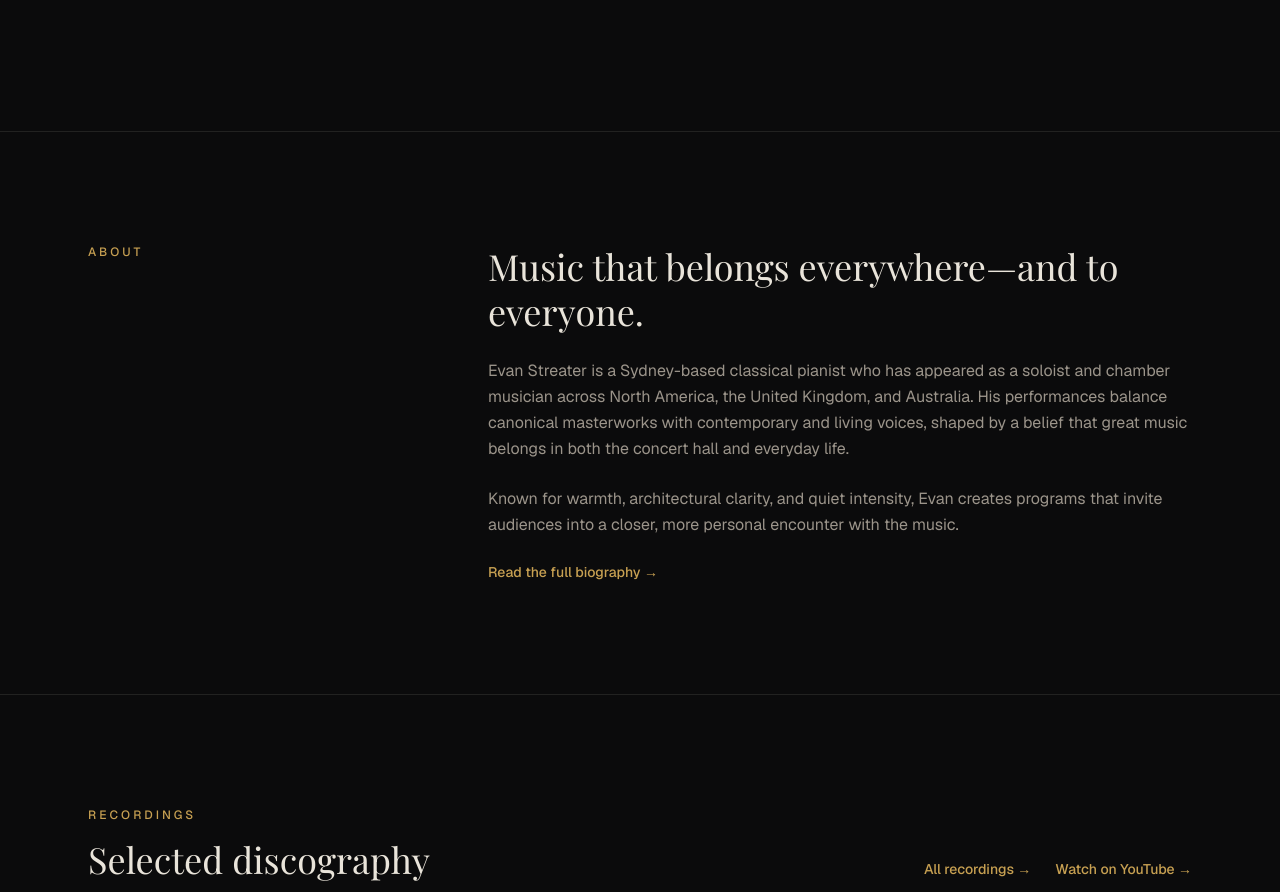
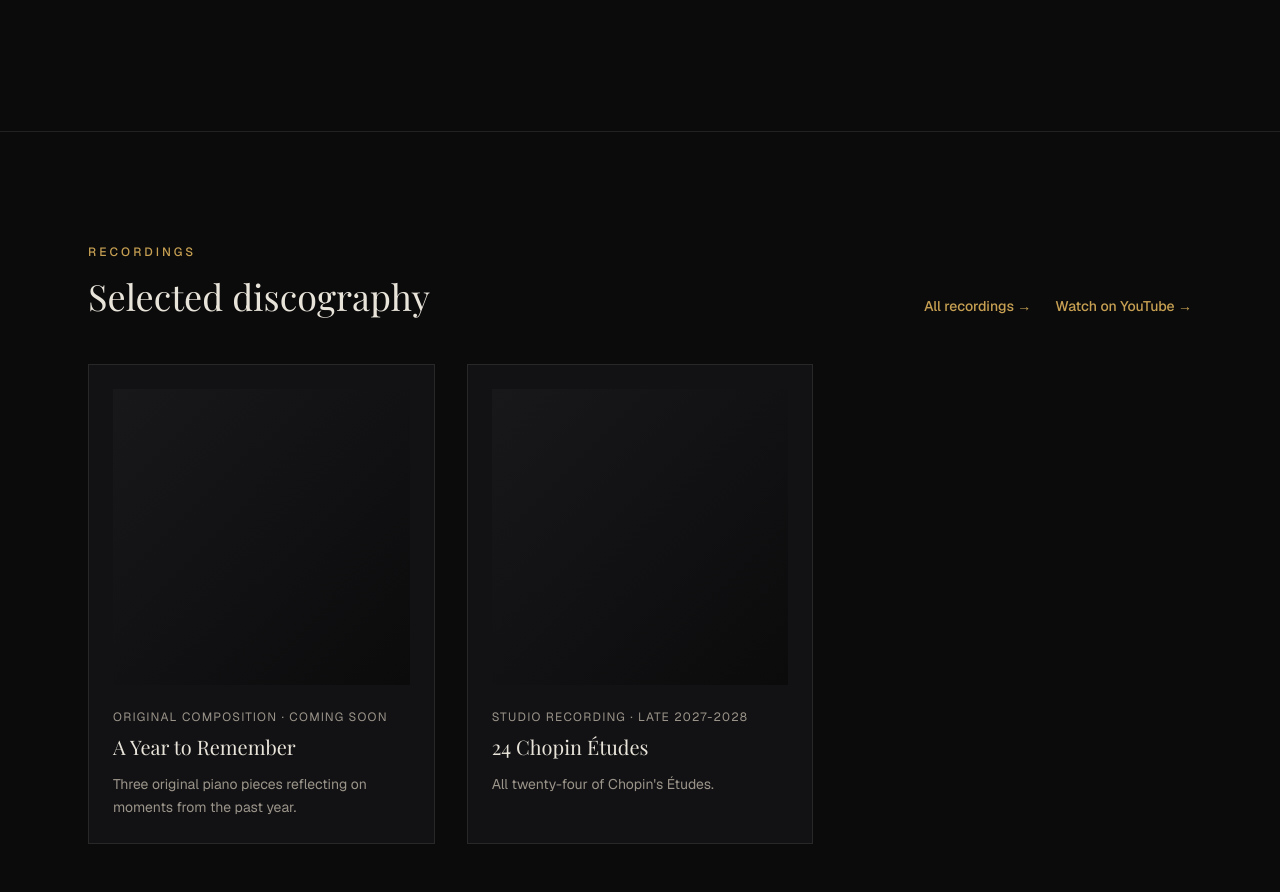
Before and after one commit to dolanmiu/Evan-Streater-Personal-Website, a Next.js app: page / in a window 1280 px wide. Shown: the part 420-1312 px from the top of the page. Built offline with nearby package versions, Linux system fonts and the light colour scheme; a web font is replaced by a local one.

Commit message:
style(home): remove About preview section
Removed the About section from the homepage.

```diff
--- a/app/page.tsx
+++ b/app/page.tsx
@@ -31,37 +31,6 @@ export default function HomePage() {
               className="border border-line-strong px-6 py-3 text-sm font-medium text-foreground transition-colors hover:border-accent hover:text-accent"
             >
               Book a Performance
-            </Link>
-          </div>
-        </div>
-      </section>
-
-      {/* About preview */}
-      <section className="border-b border-line">
-        <div className="mx-auto grid max-w-6xl gap-12 px-6 py-20 md:grid-cols-[1fr_2fr] md:py-28">
-          <Kicker>About</Kicker>
-          <div className="flex flex-col gap-6">
-            <h2 className="font-serif text-3xl leading-tight md:text-4xl">
-              Music that belongs everywhere—and to everyone.
-            </h2>
-            <p className="leading-relaxed text-muted">
-              Evan Streater is a Sydney-based classical pianist who has appeared
-              as a soloist and chamber musician across North America, the United
-              Kingdom, and Australia. His performances balance canonical
-              masterworks with contemporary and living voices, shaped by a
-              belief that great music belongs in both the concert hall and
-              everyday life.
-            </p>
-            <p className="leading-relaxed text-muted">
-              Known for warmth, architectural clarity, and quiet intensity, Evan
-              creates programs that invite audiences into a closer, more
-              personal encounter with the music.
-            </p>
-            <Link
-              href="/about"
-              className="text-sm font-medium text-accent transition-colors hover:text-foreground"
-            >
-              Read the full biography →
             </Link>
           </div>
         </div>
```
Also changed, not shown: 1 other file (tests, documents, lock files or other folders).
